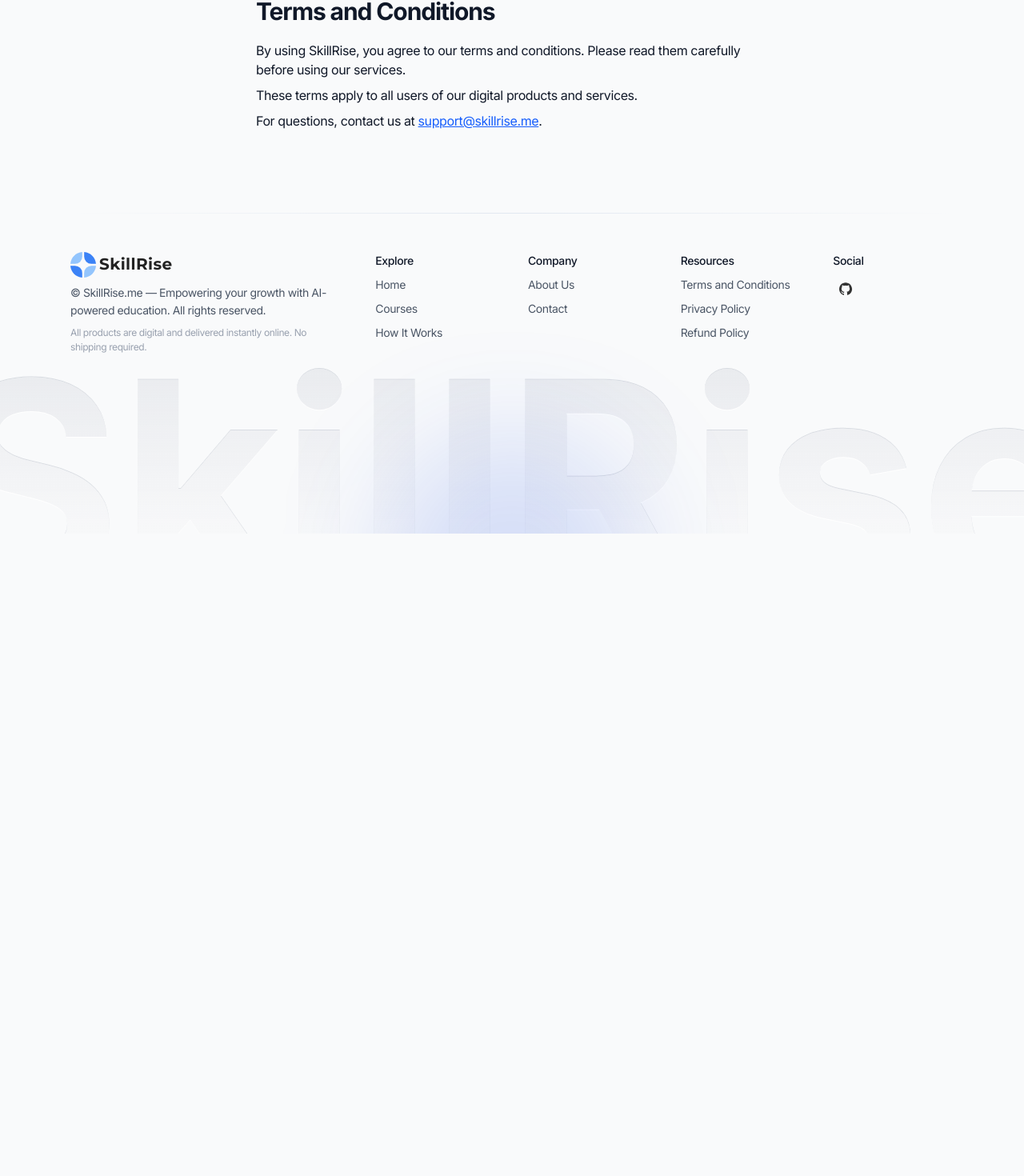
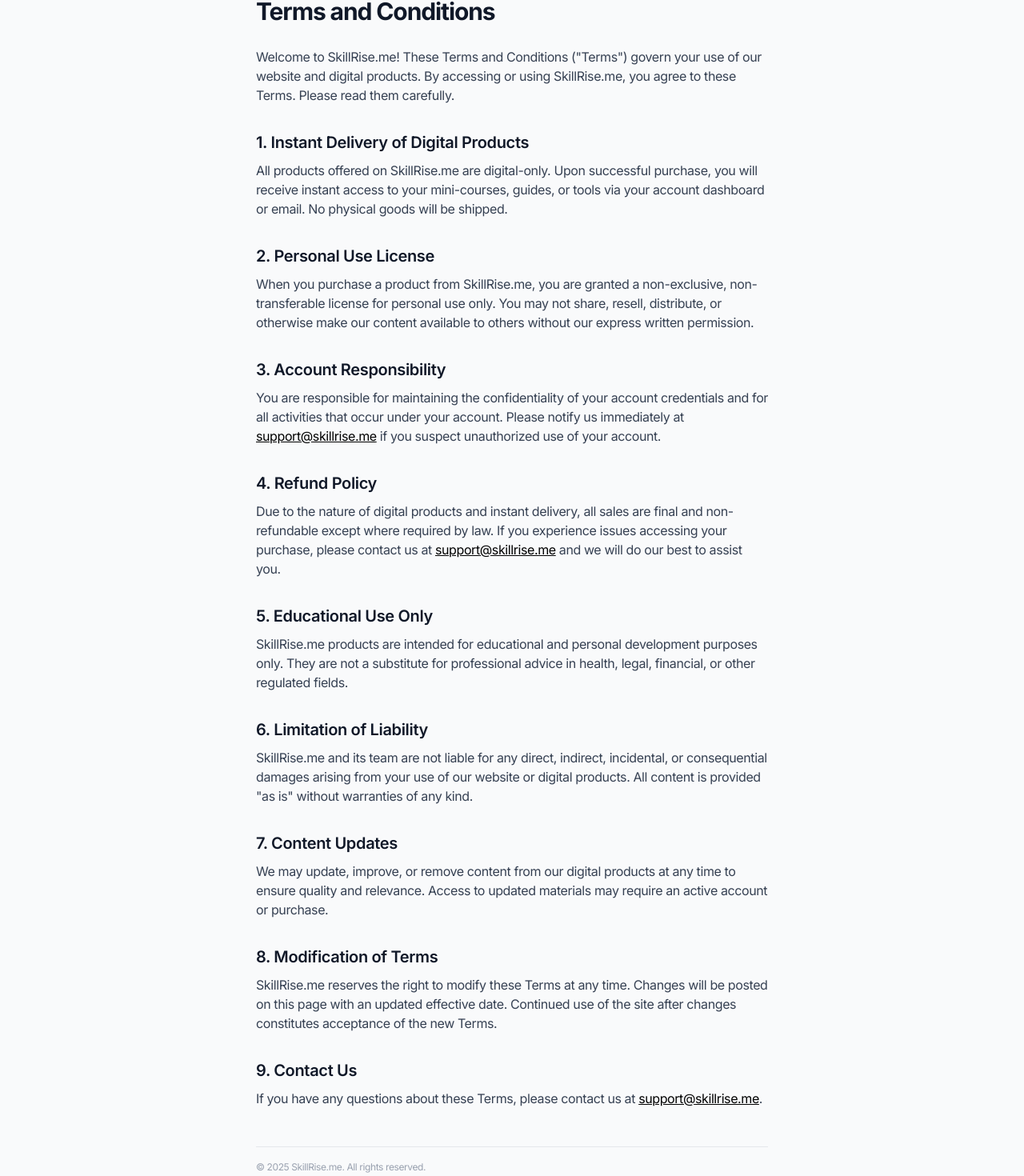
Before and after one commit to newchaptertech/skillrise, a Next.js app: page /resources/terms in a window 1280 px wide. Shown: the part 133-1603 px from the top of the page at 80% size. Before the commit the page ends 800 px from the top, so only its background shows below. Built offline with nearby package versions, Linux system fonts and the light colour scheme.

Commit message:
Revise Terms and Conditions page to enhance clarity and detail, including sections on digital product delivery, personal use license, account responsibility, refund policy, educational use, limitation of liability, content updates, modification of terms, and contact information.

```diff
--- a/app/resources/terms/page.tsx
+++ b/app/resources/terms/page.tsx
@@ -3,24 +3,106 @@
 export default function Terms() {
   return (
     <main className="max-w-2xl mx-auto py-16 px-4 mt-16">
-      <h1 className="text-3xl font-bold mb-4">Terms and Conditions</h1>
-      <p className="mb-2">
-        By using SkillRise, you agree to our terms and conditions. Please read
-        them carefully before using our services.
+      <h1 className="text-3xl font-bold mb-6">Terms and Conditions</h1>
+
+      <p className="mb-6 text-gray-700">
+        Welcome to SkillRise.me! These Terms and Conditions ("Terms") govern
+        your use of our website and digital products. By accessing or using
+        SkillRise.me, you agree to these Terms. Please read them carefully.
       </p>
-      <p className="mb-2">
-        These terms apply to all users of our digital products and services.
+
+      <h2 className="text-xl font-semibold mt-8 mb-2">
+        1. Instant Delivery of Digital Products
+      </h2>
+      <p className="mb-4 text-gray-700">
+        All products offered on SkillRise.me are digital-only. Upon successful
+        purchase, you will receive instant access to your mini-courses, guides,
+        or tools via your account dashboard or email. No physical goods will be
+        shipped.
       </p>
-      <p>
-        For questions, contact us at{" "}
-        <a
-          href="mailto:support@skillrise.me"
-          className="text-blue-600 underline"
-        >
+
+      <h2 className="text-xl font-semibold mt-8 mb-2">
+        2. Personal Use License
+      </h2>
+      <p className="mb-4 text-gray-700">
+        When you purchase a product from SkillRise.me, you are granted a
+        non-exclusive, non-transferable license for personal use only. You may
+        not share, resell, distribute, or otherwise make our content available
+        to others without our express written permission.
+      </p>
+
+      <h2 className="text-xl font-semibold mt-8 mb-2">
+        3. Account Responsibility
+      </h2>
+      <p className="mb-4 text-gray-700">
+        You are responsible for maintaining the confidentiality of your account
+        credentials and for all activities that occur under your account. Please
+        notify us immediately at{" "}
+        <a href="mailto:support@skillrise.me" className="text-black underline">
+          support@skillrise.me
+        </a>{" "}
+        if you suspect unauthorized use of your account.
+      </p>
+
+      <h2 className="text-xl font-semibold mt-8 mb-2">4. Refund Policy</h2>
+      <p className="mb-4 text-gray-700">
+        Due to the nature of digital products and instant delivery, all sales
+        are final and non-refundable except where required by law. If you
+        experience issues accessing your purchase, please contact us at{" "}
+        <a href="mailto:support@skillrise.me" className="text-black underline">
+          support@skillrise.me
+        </a>{" "}
+        and we will do our best to assist you.
+      </p>
+
+      <h2 className="text-xl font-semibold mt-8 mb-2">
+        5. Educational Use Only
+      </h2>
+      <p className="mb-4 text-gray-700">
+        SkillRise.me products are intended for educational and personal
+        development purposes only. They are not a substitute for professional
+        advice in health, legal, financial, or other regulated fields.
+      </p>
+
+      <h2 className="text-xl font-semibold mt-8 mb-2">
+        6. Limitation of Liability
+      </h2>
+      <p className="mb-4 text-gray-700">
+        SkillRise.me and its team are not liable for any direct, indirect,
+        incidental, or consequential damages arising from your use of our
+        website or digital products. All content is provided "as is" without
+        warranties of any kind.
+      </p>
+
+      <h2 className="text-xl font-semibold mt-8 mb-2">7. Content Updates</h2>
+      <p className="mb-4 text-gray-700">
+        We may update, improve, or remove content from our digital products at
+        any time to ensure quality and relevance. Access to updated materials
+        may require an active account or purchase.
+      </p>
+
+      <h2 className="text-xl font-semibold mt-8 mb-2">
+        8. Modification of Terms
+      </h2>
+      <p className="mb-4 text-gray-700">
+        SkillRise.me reserves the right to modify these Terms at any time.
+        Changes will be posted on this page with an updated effective date.
+        Continued use of the site after changes constitutes acceptance of the
+        new Terms.
+      </p>
+
+      <h2 className="text-xl font-semibold mt-8 mb-2">9. Contact Us</h2>
+      <p className="mb-8 text-gray-700">
+        If you have any questions about these Terms, please contact us at{" "}
+        <a href="mailto:support@skillrise.me" className="text-black underline">
           support@skillrise.me
         </a>
         .
       </p>
+
+      <footer className="mt-12 text-xs text-gray-400 border-t pt-4">
+        &copy; {new Date().getFullYear()} SkillRise.me. All rights reserved.
+      </footer>
     </main>
   );
 }
```
